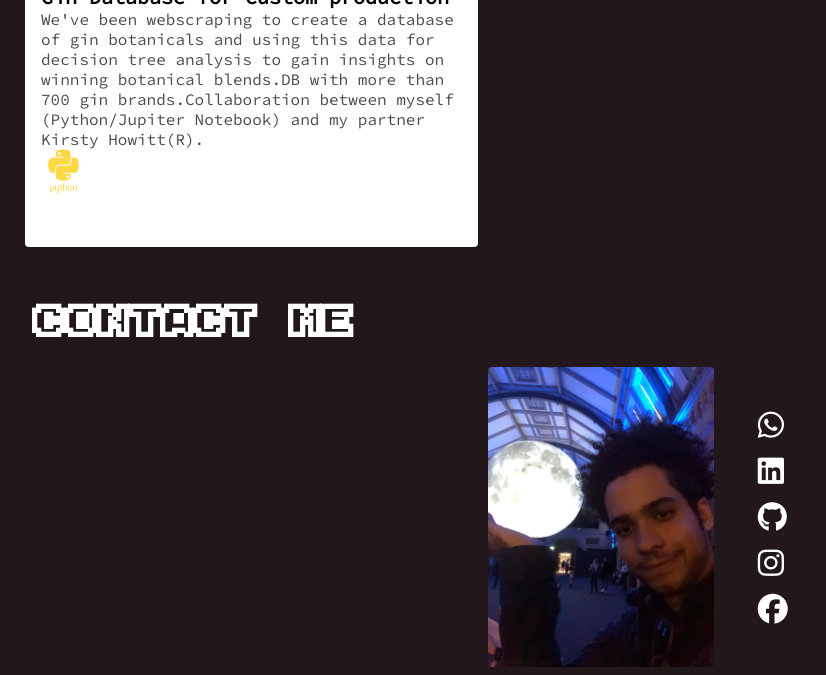
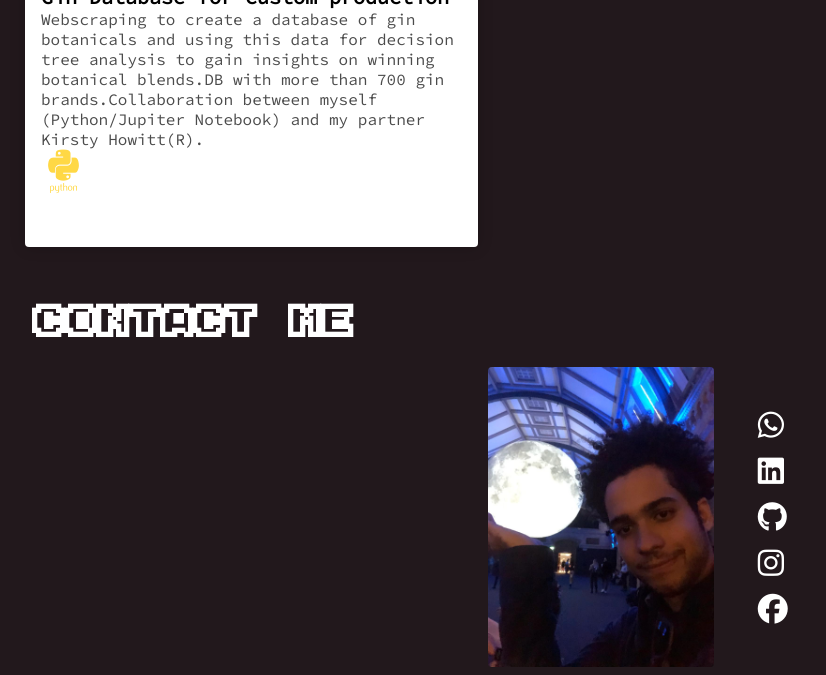
Before and after one commit to diogolsq/portfolio, a website: page index.html in a window 1280 px wide. Shown: the part 4185-4860 px from the top of the page, without its empty margins (0-826 px from the left). Drawn offline with nearby package versions, Linux system fonts and the light colour scheme; files that its build step writes are made by us from their sources; files whose address does not match are found by name.

Commit message:
fixing small typo

```diff
--- a/index.html
+++ b/index.html
@@ -260,7 +260,7 @@
         <div class="card-trip-infos">
           <div>
             <h2> Gin Database for custom production </h2>
-            <p>We've been webscraping to create a database of gin botanicals and using this data for decision tree analysis to gain insights on winning botanical blends.DB with more than 700 gin brands.Collaboration between myself (Python/Jupiter Notebook) and my partner Kirsty Howitt(R). </p>
+            <p>Webscraping to create a database of gin botanicals and using this data for decision tree analysis to gain insights on winning botanical blends.DB with more than 700 gin brands.Collaboration between myself (Python/Jupiter Notebook) and my partner Kirsty Howitt(R). </p>
             <i class="devicon-python-plain-wordmark colored"></i>
           </div>
         </div>
```
